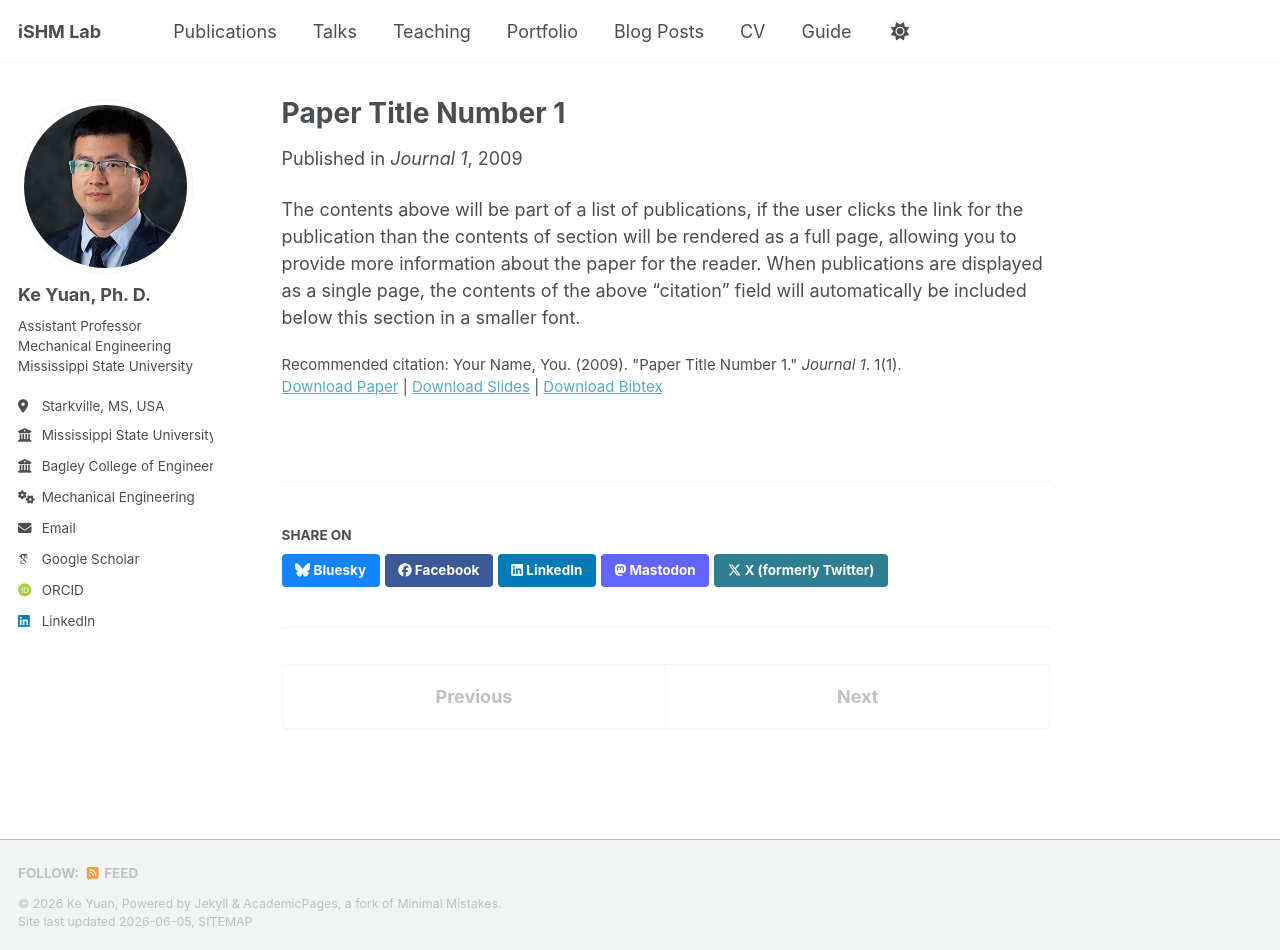
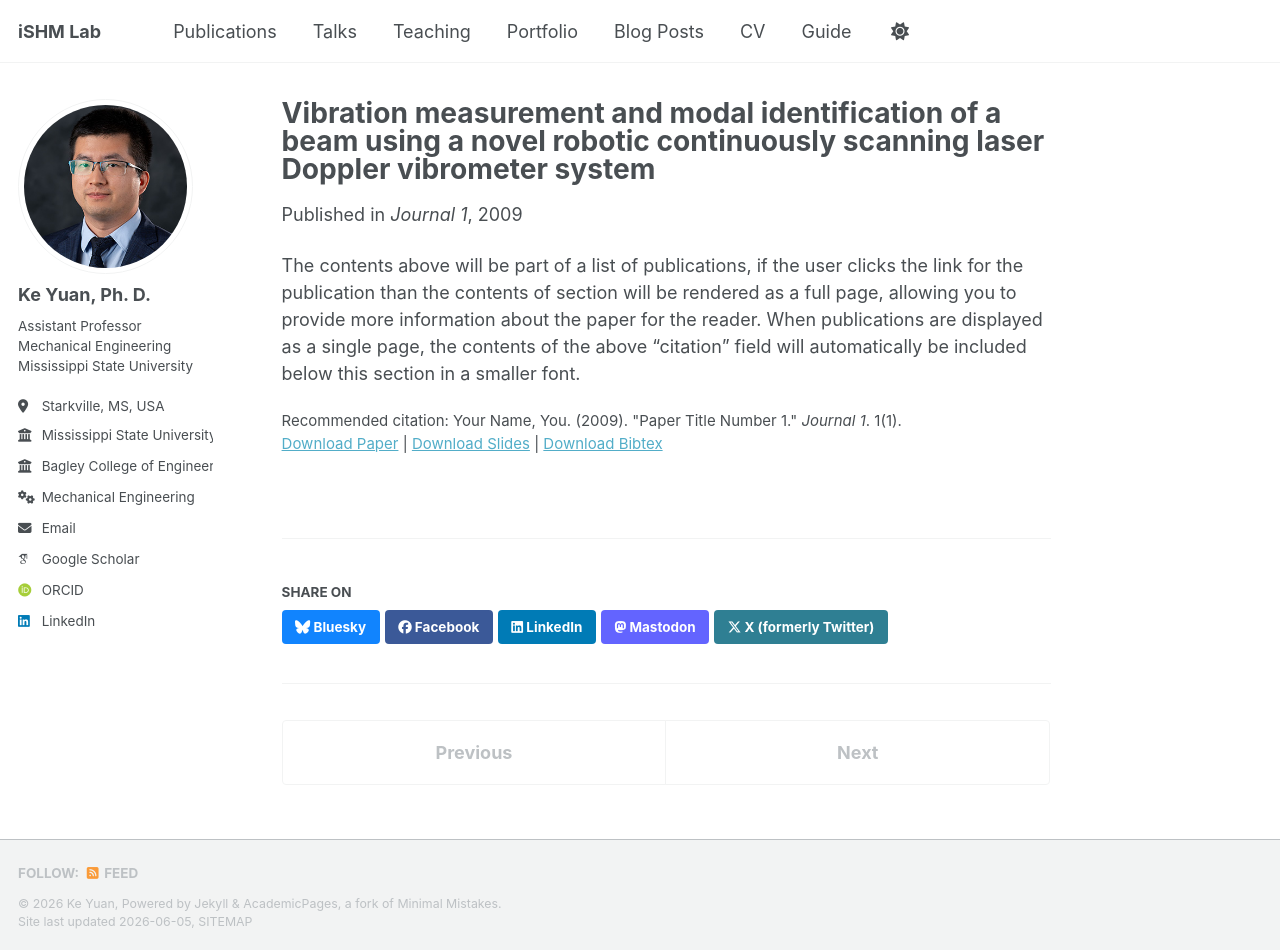
Before and after one commit to KeYuan2025/KeYuan2025.github.io, a Jekyll site: the page built from _publications/2009-10-01-paper-title-number-1.md, in a window 1280 px wide and 950 px high. Built offline with Jekyll 4.4.1, drawn with Linux system fonts in a browser that asks for light colours; some web fonts are replaced; a script bundle is joined from its source files by our own code; library files that are not in the unit come from our copies.

Commit message:
Update 2009-10-01-paper-title-number-1.md

```diff
--- a/_publications/2009-10-01-paper-title-number-1.md
+++ b/_publications/2009-10-01-paper-title-number-1.md
@@ -1,5 +1,5 @@
 ---
-title: "Paper Title Number 1"
+title: "Vibration measurement and modal identification of a beam using a novel robotic continuously scanning laser Doppler vibrometer system"
 collection: publications
 category: manuscripts
 permalink: /publication/2009-10-01-paper-title-number-1
```
